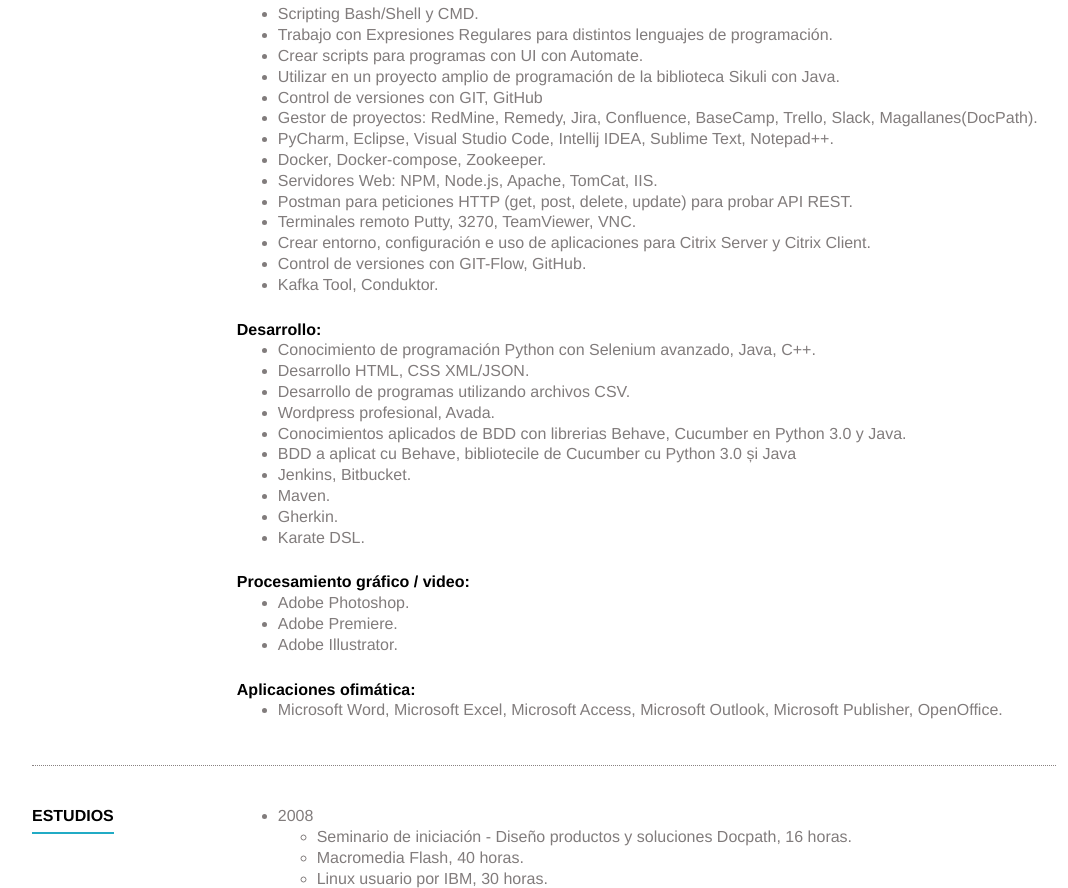
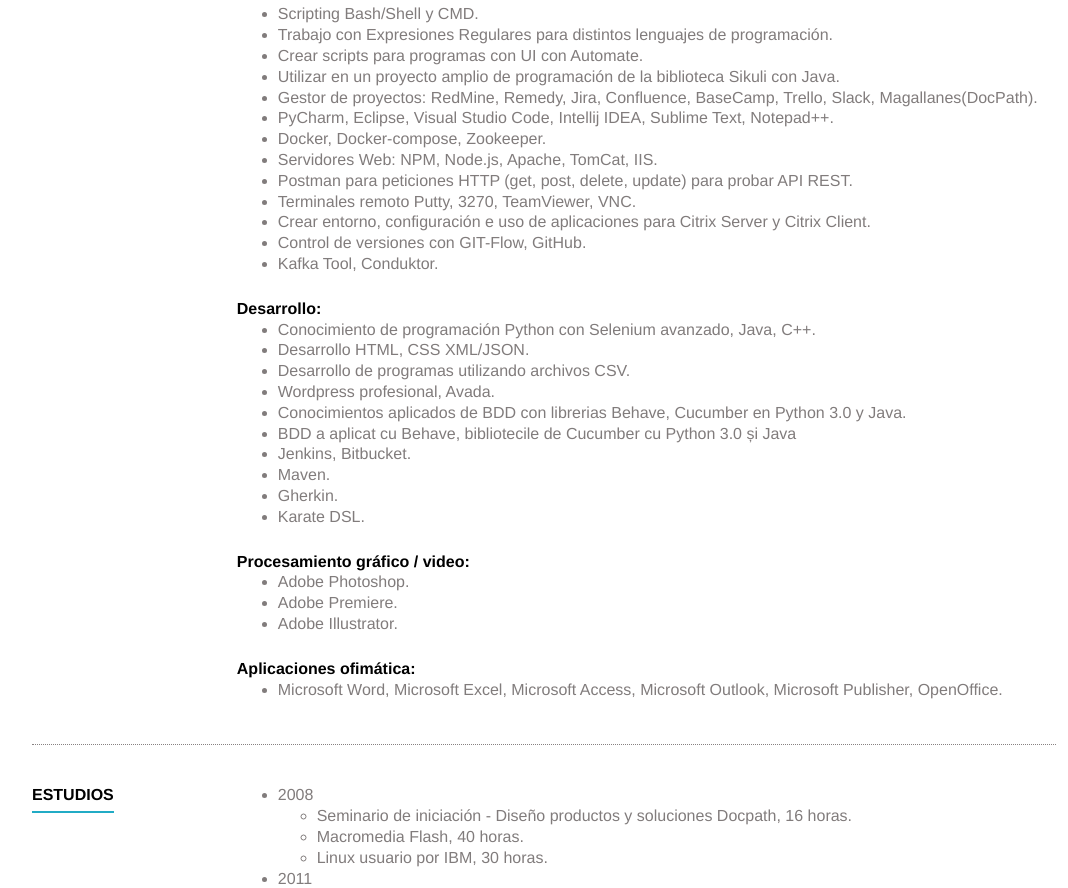
Before and after one commit to petrus860/cv, a plain HTML site: page index.html in a window 1280 px wide. Shown: the part 2839-3727 px from the top of the page, without its empty margins (96-1164 px from the left). Drawn offline with Linux system fonts and the light colour scheme.

Commit message:
Update index.html

```diff
--- a/index.html
+++ b/index.html
@@ -182,7 +182,6 @@
 			<li>Trabajo con Expresiones Regulares para distintos lenguajes de programación.</li>
 			<li>Crear scripts para programas con UI con Automate.</li>
 			<li>Utilizar en un proyecto amplio de programación de la biblioteca Sikuli con Java.</li>
-			<li>Control de versiones con GIT, GitHub</li>
 			<li>Gestor de proyectos: RedMine, Remedy, Jira, Confluence, BaseCamp, Trello, Slack, Magallanes(DocPath).</li>
 			<li>PyCharm, Eclipse, Visual Studio Code, Intellij IDEA, Sublime Text, Notepad++.</li>
 			<li>Docker, Docker-compose, Zookeeper.</li>
```
